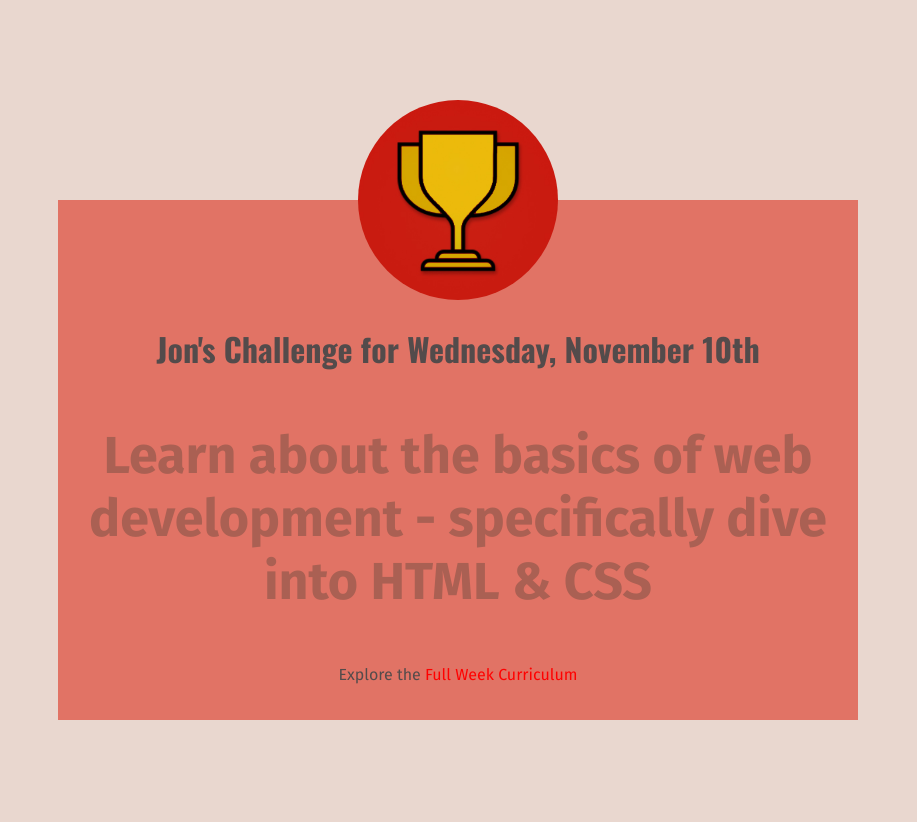
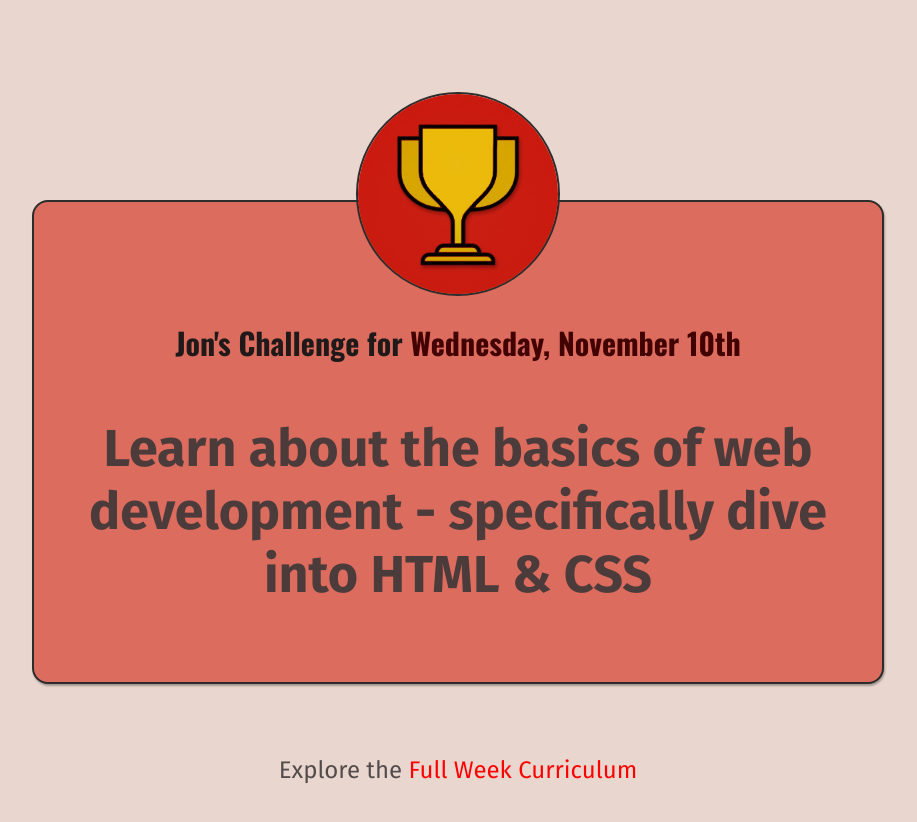
Before and after one commit to jacorea/Coding-Challenge, a plain HTML site: page index.html in a window 1280 px wide. Shown: the whole page, without its empty margins (182-1099 px from the left). Before the commit the page ends 800 px from the top, so only its background shows below. Drawn offline with nearby package versions, Linux system fonts and the light colour scheme.

Commit message:
add finishing styling touches to landing page and challenges page.

```diff
--- a/index.html
+++ b/index.html
@@ -20,10 +20,12 @@
           Learn about the basics of web development - specifically dive into HTML &
           CSS
         </p>
+      </main>
+      <footer>
         <p>
           Explore the
           <a href="./challenges.html">Full Week Curriculum</a>
         </p>
-    </main>
+    </footer>
   </body>
 </html>
--- a/styles/daily-challenge.css
+++ b/styles/daily-challenge.css
@@ -1,34 +1,32 @@
-body {
-    margin-top: 200px;
+main {
+    width: 800px;
+    margin: 200px auto 72px auto;
+    background-color: rgb(219,108,94);
+    padding: 24px;
+    border: 2px solid rgb(44, 44, 44);
+    border-radius: 16px;
+    box-shadow: 1px 2px 2px rgba(0, 0, 0, 0.3);
 }
 
 img {
     height: 200px;
     width: 200px;
-    border-radius: 50%;
-    display: inline-block;
-    margin-top: -100px;
+    border-radius: 100%;
+    border: 2px solid rgb(44, 44, 44);
+    margin-top: -134px;
 }
 
-a {
-    color: red;
-    text-decoration: none;
-  }
+h1 {
+    font-size: 30px;
+    color: rgb(31, 25, 25);
+}
 
-  a:hover {
-      color: salmon;
-  }
+span {
+    color: rgb(66, 2, 2);
+}
 
 #todays-challenge {
-    color: rgb(170,96,83);
+    color: rgb(75,59,59);
     font-size: 52px;
     font-weight: bold;
 }
-
-main {
-    width: 800px;
-    margin: 36px auto 0 auto;
-    background-color: rgb(225, 115, 101);
-    padding-bottom: 20px;
-    box-shadow: 10px,10px,4px, rgba(0, 0, 0, 1);
-}
--- a/styles/shared.css
+++ b/styles/shared.css
@@ -2,6 +2,7 @@ body {
     text-align: center;
     background-color: rgb(233,215,207);
     color: rgb(83, 75, 75);
+    margin: 50px;
 }
 
 img {
@@ -16,6 +17,16 @@ h1 {
 
   p {
     font-family: 'Fira Sans', sans-serif;
+    font-size: 24px;
+  }
+
+  a {
+    color: red;
+    text-decoration: none;
+  }
+
+  a:hover {
+      color: salmon;
   }
 
 #todays-challenge {
```
